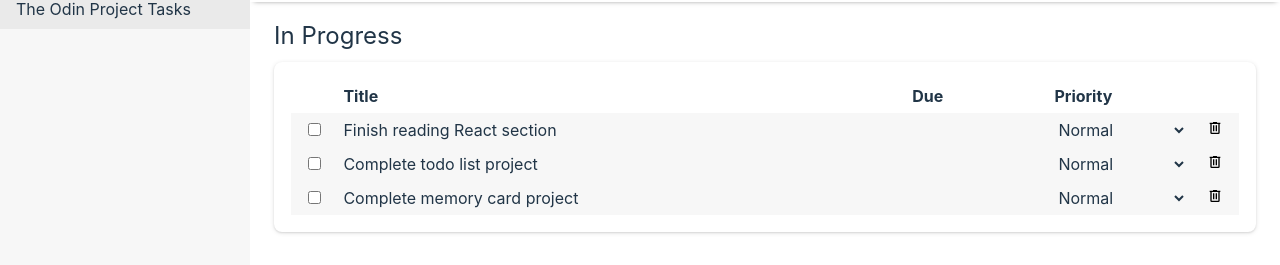
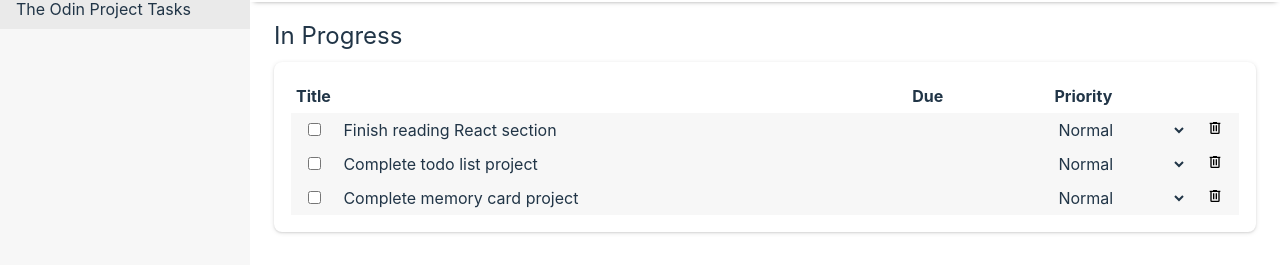
Before and after one commit to pricebenjamin/top-projects, a React (Vite) app in the folder 011-todo-list/: page / in a window 1280 px wide. Shown: the part 139-404 px from the top of the page. Built offline with nearby package versions, Linux system fonts and the light colour scheme; the HTML template or start-up script is replaced by a standard one.

Commit message:
feat: allow table headers to span columns

```diff
--- a/011-todo-list/src/App/Components/TodoList/TodoList.css
+++ b/011-todo-list/src/App/Components/TodoList/TodoList.css
@@ -26,19 +26,19 @@
 }
 
 /* widths do not need to add to 100% */
-.todo-list table col.status {
+.todo-list table td.todo-status {
   width: 5%;
 }
 
-.todo-list table col.title {
+.todo-list table td.todo-title {
   width: 60%;
 }
 
-.todo-list table col.priority {
+.todo-list table td.todo-priority {
   width: 15%;
 }
 
-.todo-list table col.delete {
+.todo-list table td.todo-delete {
   width: 5%;
 }
 
--- a/011-todo-list/src/App/Components/TodoList/TodoList.tsx
+++ b/011-todo-list/src/App/Components/TodoList/TodoList.tsx
@@ -36,21 +36,13 @@ export function TodoList({
         <h2 className="title">{title}</h2>
         <div className="card">
           <table>
-            <colgroup>
-              <col span={1} className="status" />
-              <col span={1} className="title" />
-              <col span={1} className="due-date" />
-              <col span={1} className="priority" />
-              <col span={1} className="delete" />
-            </colgroup>
-
             <thead>
               <tr>
-                <th>{/* status */}</th>
                 <TodoListSortableHeader
                   text="Title"
                   attribute="title"
                   sort={sort}
+                  colSpan={2}
                   onChange={setSort}
                 />
                 <TodoListSortableHeader
@@ -63,9 +55,9 @@ export function TodoList({
                   text="Priority"
                   attribute="priority"
                   sort={sort}
+                  colSpan={2}
                   onChange={setSort}
                 />
-                <th>{/* delete */}</th>
               </tr>
             </thead>
 
--- a/011-todo-list/src/App/Components/TodoList/TodoListRow.tsx
+++ b/011-todo-list/src/App/Components/TodoList/TodoListRow.tsx
@@ -33,15 +33,15 @@ export function TodoListRow({
           defaultChecked={finished}
         />
       </td>
-      <td>
+      <td className="todo-title">
         <input
           type="text"
           value={title}
           onChange={(event) => onTodoEdit(id, { title: event.target.value })}
         />
       </td>
-      <td>{dueDate && moment(dueDate).fromNow()}</td>
-      <td>
+      <td className="todo-due">{dueDate && moment(dueDate).fromNow()}</td>
+      <td className="todo-priority">
         <TodoPriorityInput
           priority={priority}
           onChange={(priority) => onTodoEdit(id, { priority })}
--- a/011-todo-list/src/App/Components/TodoList/TodoListSortableHeader.tsx
+++ b/011-todo-list/src/App/Components/TodoList/TodoListSortableHeader.tsx
@@ -48,6 +48,7 @@ interface TodoListSortableHeaderProps {
   text: string;
   attribute: SortableTodoAttribute;
   sort?: SortSpec;
+  colSpan?: number;
   onChange: (sort: SortSpec | undefined) => void;
 }
 
@@ -55,6 +56,7 @@ export function TodoListSortableHeader({
   text,
   attribute,
   sort,
+  colSpan,
   onChange,
 }: TodoListSortableHeaderProps) {
   function toggleSort(attribute: SortableTodoAttribute) {
@@ -78,7 +80,11 @@ export function TodoListSortableHeader({
     sort === undefined ? "" : sort.direction === "normal" ? "↑" : "↓";
 
   return (
-    <th className="sortable" onClick={() => toggleSort(attribute)}>
+    <th
+      className="sortable"
+      onClick={() => toggleSort(attribute)}
+      colSpan={colSpan ?? 1}
+    >
       {text}&nbsp;{sort?.attribute === attribute && sortIndicator}
     </th>
   );
```
